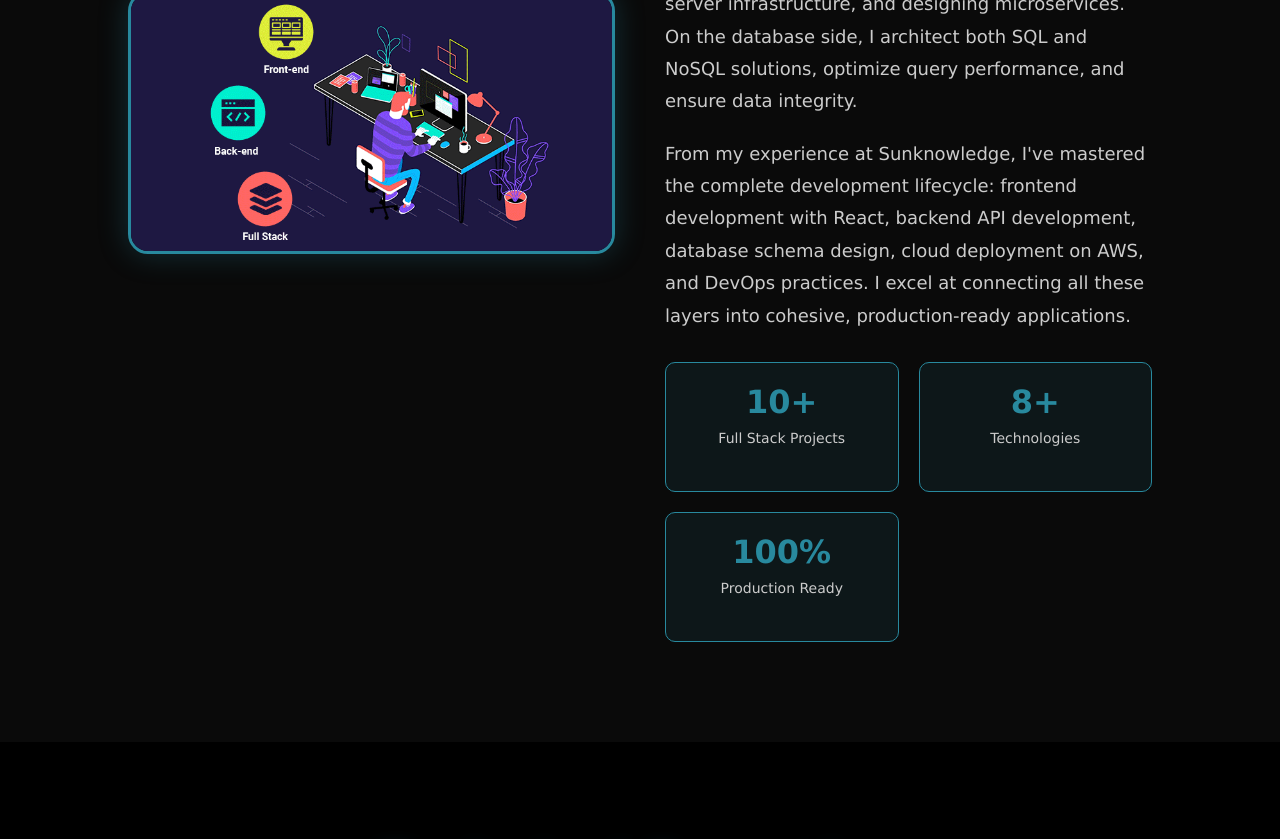
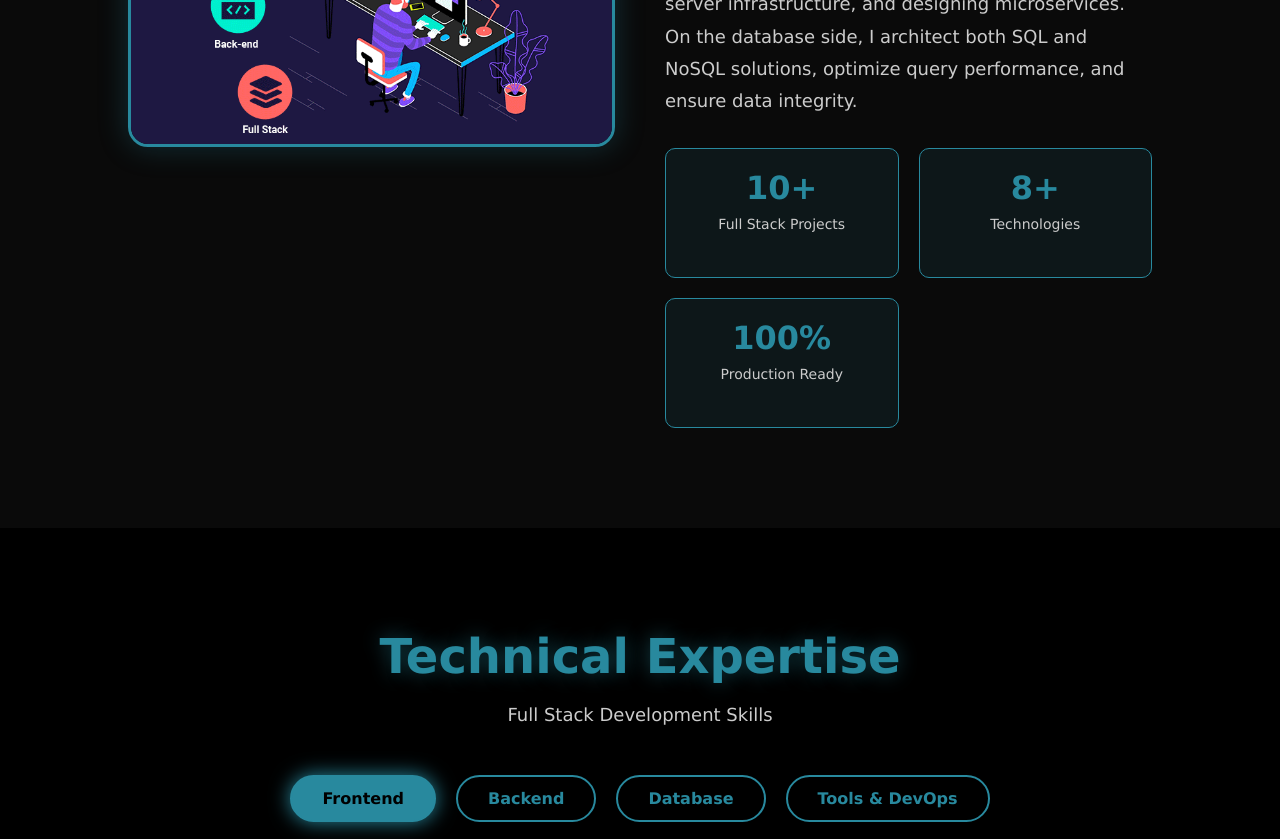
Before and after one commit to Biman-pakhira/portfolio, a plain HTML site: page index.html in a window 1280 px wide. Shown: the part 1440-2279 px from the top of the page. Drawn offline with nearby package versions, Linux system fonts and the light colour scheme.

Commit message:
JustUpdating

```diff
--- a/index.html
+++ b/index.html
@@ -73,8 +73,7 @@
                 <h2>Full Stack Development Expertise</h2>
                 <p>I'm a passionate Full Stack Developer with deep expertise in both client-side and server-side technologies. I build scalable web applications with robust backend architectures, efficient database designs, and seamless user interfaces.</p>
                 <p>My backend expertise includes building RESTful APIs with Node.js/Express and Python/Django, implementing authentication systems, managing server infrastructure, and designing microservices. On the database side, I architect both SQL and NoSQL solutions, optimize query performance, and ensure data integrity.</p>
-                <p>From my experience at Sunknowledge, I've mastered the complete development lifecycle: frontend development with React, backend API development, database schema design, cloud deployment on AWS, and DevOps practices. I excel at connecting all these layers into cohesive, production-ready applications.</p>
-
+                <!-- <p>From my experience at Sunknowledge, I've mastered the complete development lifecycle: frontend development with React, backend API development, database schema design, cloud deployment on AWS, and DevOps practices. I excel at connecting all these layers into cohesive, production-ready applications.</p> -->
                 <div class="experience-highlight">
                     <div class="exp-item">
                         <h3>10+</h3>
--- a/index.js
+++ b/index.js
@@ -78,7 +78,6 @@
                 scrollTop.classList.remove('active');
             }
 
-            // Active nav link
             let current = '';
             sections.forEach(section => {
                 const sectionTop = section.offsetTop;
```
